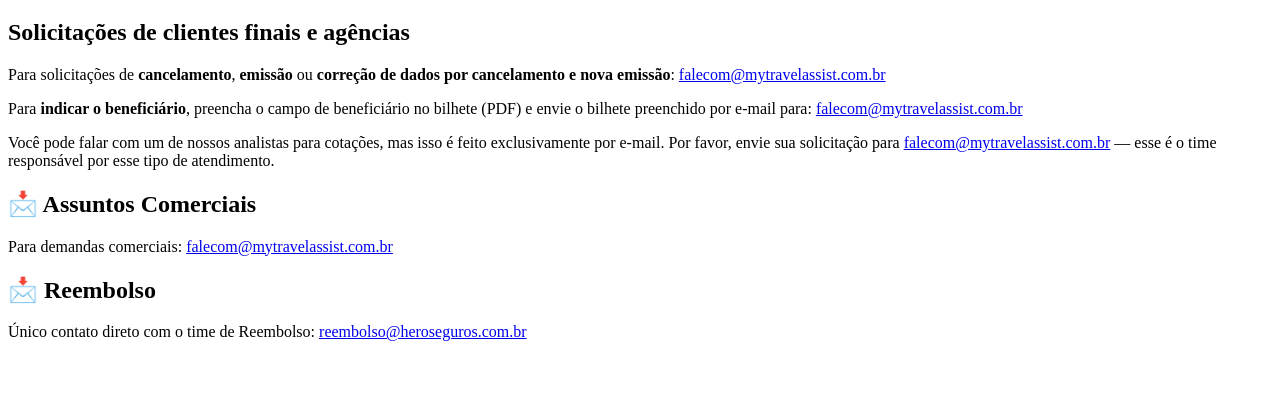
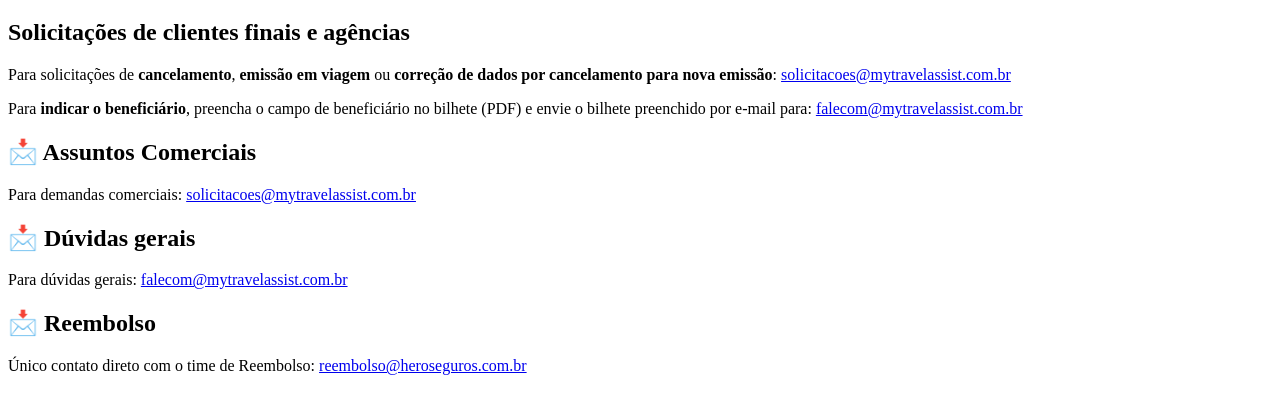
Before and after one commit to emixsd/kb-mta, a plain HTML site: page fale-com-mta.html in a window 1280 px wide. Shown: the part 62-476 px from the top of the page. Drawn offline with Linux system fonts and the light colour scheme.

Commit message:
Atualiza canais de solicitacoes, comerciais e duvidas gerais da MTA

```diff
--- a/fale-com-mta.html
+++ b/fale-com-mta.html
@@ -14,9 +14,9 @@
 
     <h2>Solicitações de clientes finais e agências</h2>
     <p>
-      Para solicitações de <strong>cancelamento</strong>, <strong>emissão</strong> ou
-      <strong>correção de dados por cancelamento e nova emissão</strong>:
-      <a href="mailto:falecom@mytravelassist.com.br">falecom@mytravelassist.com.br</a>
+      Para solicitações de <strong>cancelamento</strong>, <strong>emissão em viagem</strong> ou
+      <strong>correção de dados por cancelamento para nova emissão</strong>:
+      <a href="mailto:solicitacoes@mytravelassist.com.br">solicitacoes@mytravelassist.com.br</a>
     </p>
 
     <p>
@@ -24,15 +24,11 @@
       <a href="mailto:falecom@mytravelassist.com.br">falecom@mytravelassist.com.br</a>
     </p>
 
-    <p>
-      Você pode falar com um de nossos analistas para cotações, mas isso é feito
-      exclusivamente por e-mail. Por favor, envie sua solicitação para
-      <a href="mailto:falecom@mytravelassist.com.br">falecom@mytravelassist.com.br</a>
-      — esse é o time responsável por esse tipo de atendimento.
-    </p>
+    <h2>📩 Assuntos Comerciais</h2>
+    <p>Para demandas comerciais: <a href="mailto:solicitacoes@mytravelassist.com.br">solicitacoes@mytravelassist.com.br</a></p>
 
-    <h2>📩 Assuntos Comerciais</h2>
-    <p>Para demandas comerciais: <a href="mailto:falecom@mytravelassist.com.br">falecom@mytravelassist.com.br</a></p>
+    <h2>📩 Dúvidas gerais</h2>
+    <p>Para dúvidas gerais: <a href="mailto:falecom@mytravelassist.com.br">falecom@mytravelassist.com.br</a></p>
 
     <h2>📩 Reembolso</h2>
     <p>Único contato direto com o time de Reembolso: <a href="mailto:reembolso@heroseguros.com.br">reembolso@heroseguros.com.br</a></p>
```
